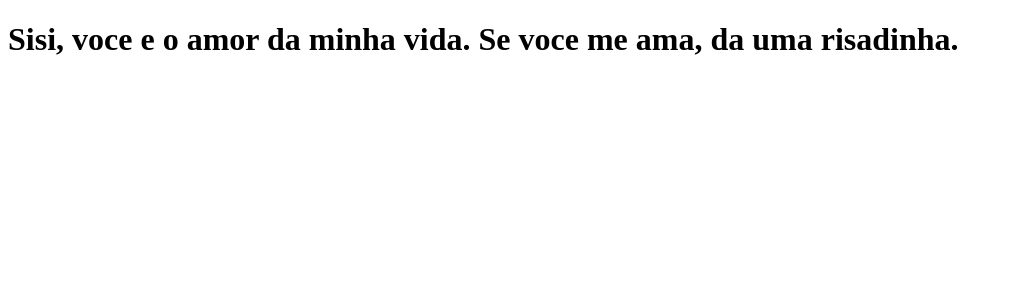
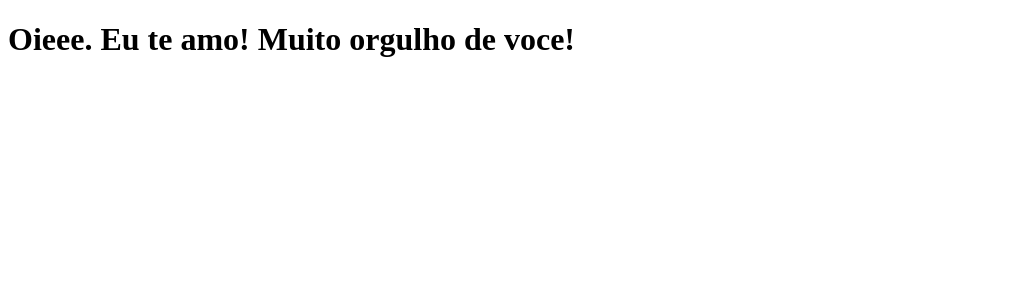
Before and after one commit to conradoms/clone-tabnews, a Next.js app: page / in a window 1280 px wide. Shown: the top 300 px of the page, without its empty margins (0-1011 px from the left). Built offline with nearby package versions, Linux system fonts and the light colour scheme.

Commit message:
Atualiza pagina

```diff
--- a/pages/index.js
+++ b/pages/index.js
@@ -1,5 +1,5 @@
 function Home(){
-    return <h1>Sisi, voce e o amor da minha vida. Se voce me ama, da uma risadinha.</h1>;
+    return <h1>Oieee. Eu te amo! Muito orgulho de voce!</h1>;
 }
 
 export default Home;
```
